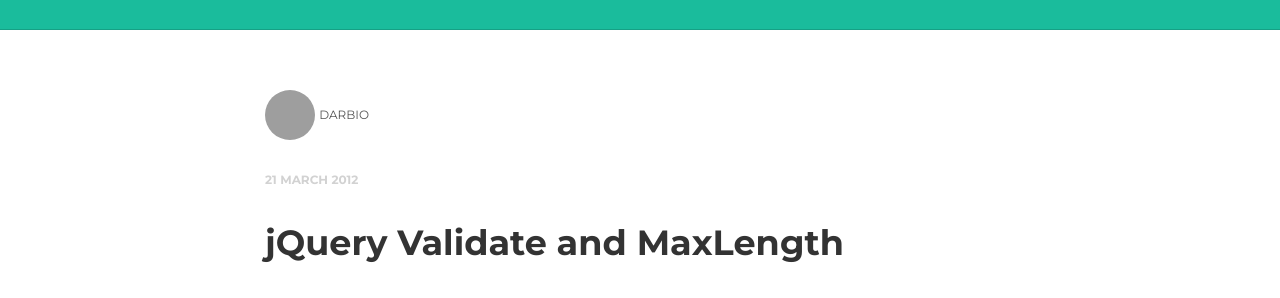
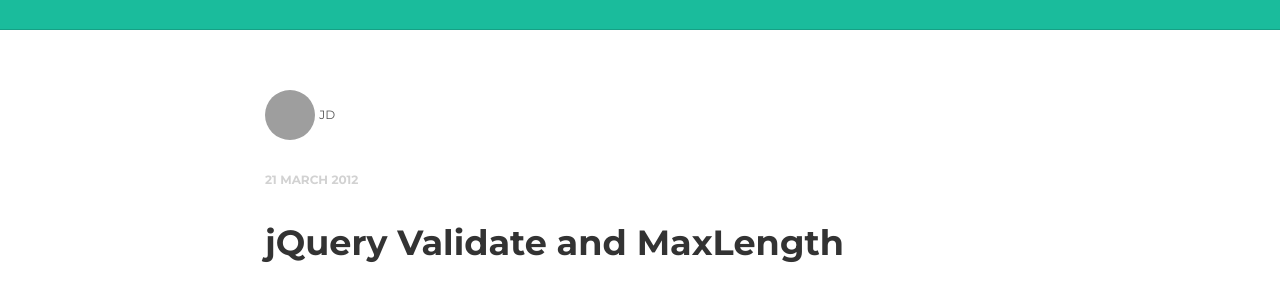
Before and after one commit to darbio/darbio.github.io, a Jekyll site: the page built from _posts/2012-10-30-jquery-validate-and-maxlength.markdown, in a window 1280 px wide. Shown: the part 161-459 px from the top of the page. Built offline with Jekyll 4.4.1, drawn with Linux system fonts in a browser that asks for light colours; nearby versions of some CDN libraries; grey boxes are pictures that could not be loaded.

Commit message:
Update post.html

```diff
--- a/_layouts/post.html
+++ b/_layouts/post.html
@@ -6,7 +6,7 @@ layout: default
     <div class="container">
 		<div class="row">
 			<div class="col-lg-8 col-lg-offset-2">
-				<p><img src="https://avatars.githubusercontent.com/u/517620?v=4" width="50px" height="50px" class="img-circle"> <ba>darbio</ba></p>
+				<p><img src="https://avatars.githubusercontent.com/u/517620?v=4" width="50px" height="50px" class="img-circle"> <ba>JD</ba></p>
 				<p><bd>{{ page.date | date_to_long_string }}</bd></p>
 				<h1>{{ page.title }}</h1>
 				<article>
```
